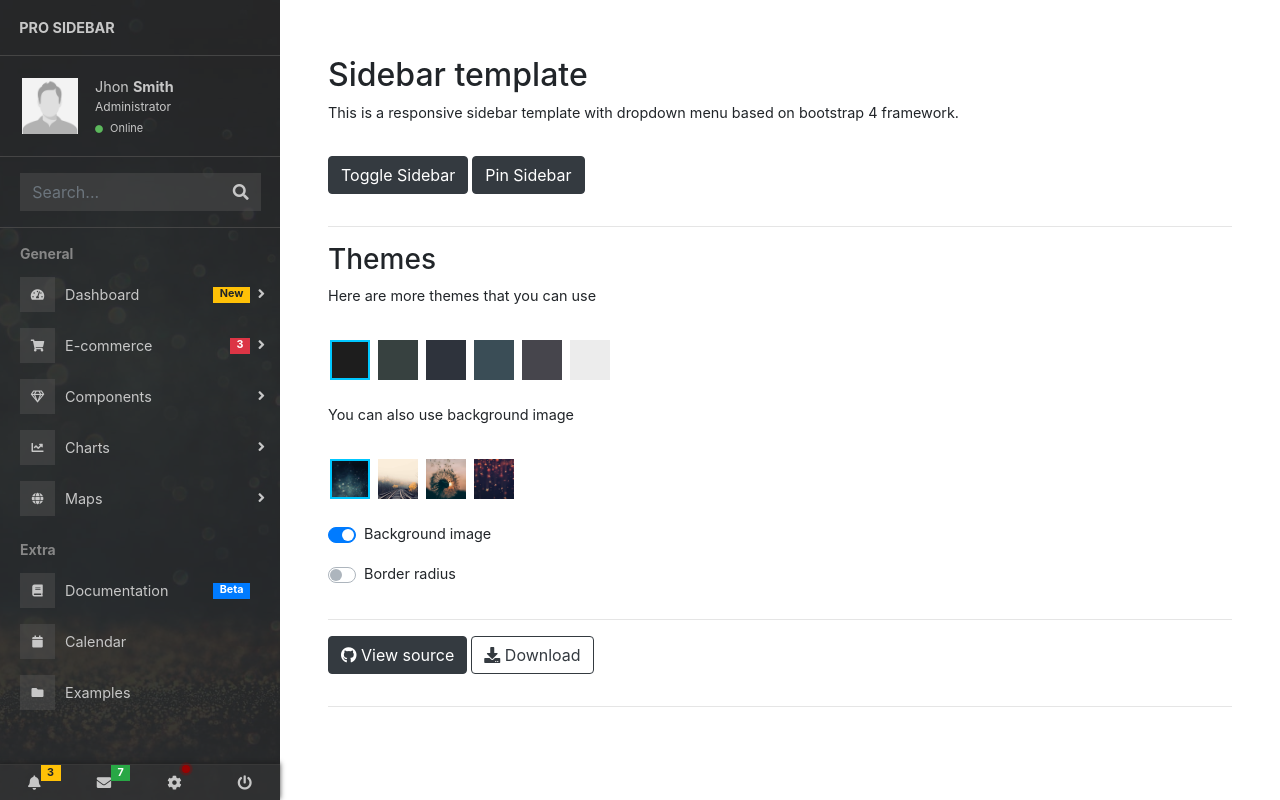
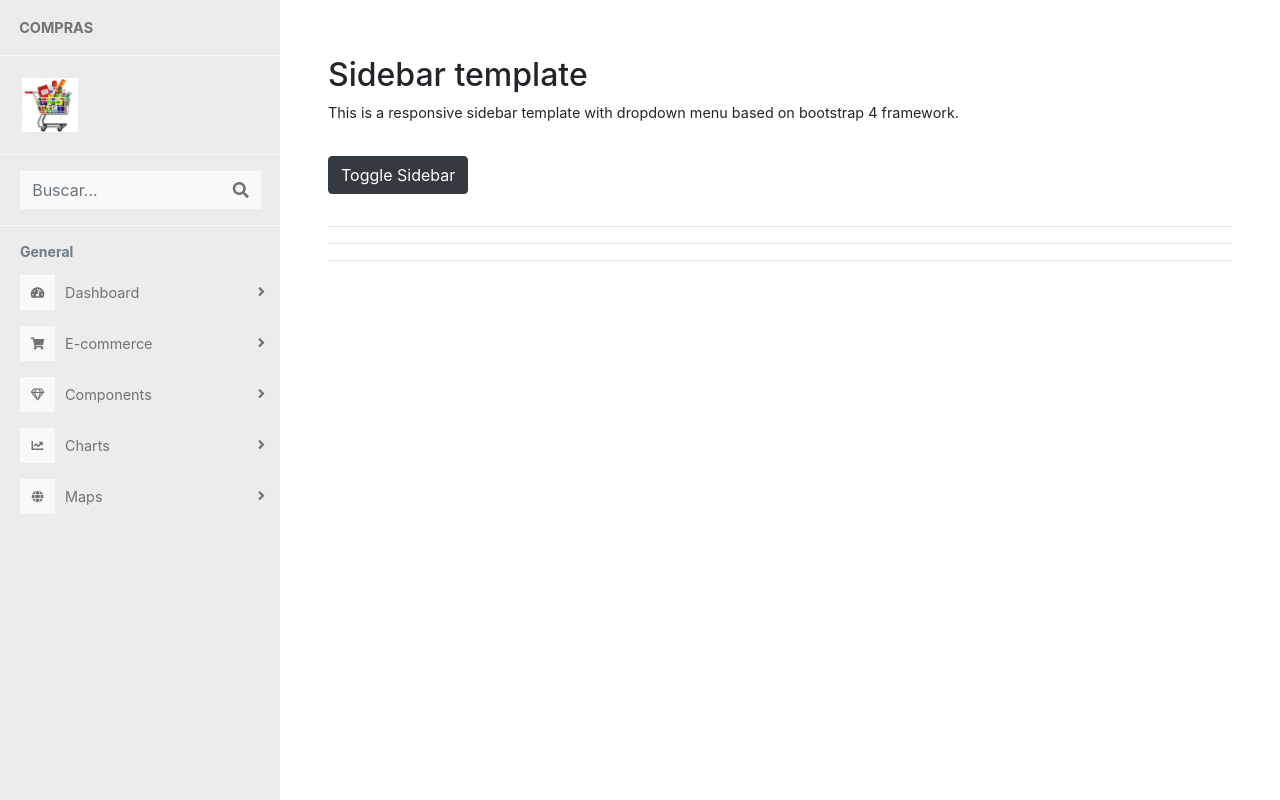
Before and after one commit to GiulianoRB/almacen, a Django app: page / in a window 1280 px wide. Run offline with Django 3.2, Linux system fonts and the light colour scheme; some libraries are stand-ins or nearby versions.

Commit message:
formateando

```diff
--- a/productos/templates/productos/index.html
+++ b/productos/templates/productos/index.html
@@ -27,19 +27,20 @@
 </head>
 
 <body>
-    <div class="page-wrapper default-theme sidebar-bg bg1 toggled">
+    <div class="page-wrapper light-theme toggled">
         <nav id="sidebar" class="sidebar-wrapper">
             <div class="sidebar-content">
                 <!-- sidebar-brand  -->
                 <div class="sidebar-item sidebar-brand">
-                    <a href="#">pro sidebar</a>
+                    <a href="#">Compras</a>
                 </div>
                 <!-- sidebar-header  -->
                 <div class="sidebar-item sidebar-header d-flex flex-nowrap">
                     <div class="user-pic">
-                        <img class="img-responsive img-rounded" src="../../../static/img/user.jpg" alt="User picture">
+                            <img class="img-responsive img-rounded" src="../../../static/img/carro.png" alt="User picture">
                     </div>
-                    <div class="user-info">
+
+                    <!-- <div class="user-info">
                         <span class="user-name">Jhon
                             <strong>Smith</strong>
                         </span>
@@ -48,13 +49,13 @@
                             <i class="fa fa-circle"></i>
                             <span>Online</span>
                         </span>
-                    </div>
+                    </div> -->
                 </div>
                 <!-- sidebar-search  -->
                 <div class="sidebar-item sidebar-search">
                     <div>
                         <div class="input-group">
-                            <input type="text" class="form-control search-menu" placeholder="Search...">
+                            <input type="text" class="form-control search-menu" placeholder="Buscar...">
                             <div class="input-group-append">
                                 <span class="input-group-text">
                                     <i class="fa fa-search" aria-hidden="true"></i>
@@ -73,13 +74,13 @@
                             <a href="#">
                                 <i class="fa fa-tachometer-alt"></i>
                                 <span class="menu-text">Dashboard</span>
-                                <span class="badge badge-pill badge-warning">New</span>
+                                <!-- <span class="badge badge-pill badge-warning">New</span> -->
                             </a>
                             <div class="sidebar-submenu">
                                 <ul>
                                     <li>
                                         <a href="#">Dashboard 1
-                                            <span class="badge badge-pill badge-success">Pro</span>
+                                            <!-- <span class="badge badge-pill badge-success">Pro</span> -->
                                         </a>
                                     </li>
                                     <li>
@@ -95,7 +96,7 @@
                             <a href="#">
                                 <i class="fa fa-shopping-cart"></i>
                                 <span class="menu-text">E-commerce</span>
-                                <span class="badge badge-pill badge-danger">3</span>
+                                <!-- <span class="badge badge-pill badge-danger">3</span> -->
                             </a>
                             <div class="sidebar-submenu">
                                 <ul>
@@ -176,7 +177,7 @@
                                 </ul>
                             </div>
                         </li>
-                        <li class="header-menu">
+                        <!-- <li class="header-menu">
                             <span>Extra</span>
                         </li>
                         <li>
@@ -197,13 +198,13 @@
                                 <i class="fa fa-folder"></i>
                                 <span class="menu-text">Examples</span>
                             </a>
-                        </li>
+                        </li> -->
                     </ul>
                 </div>
                 <!-- sidebar-menu  -->
             </div>
             <!-- sidebar-footer  -->
-            <div class="sidebar-footer">
+            <!-- <div class="sidebar-footer">
                 <div class="dropdown">
 
                     <a href="#" data-toggle="dropdown" aria-haspopup="true" aria-expanded="false">
@@ -343,7 +344,7 @@
                         <i class="fas fa-ellipsis-h"></i>
                     </a>
                 </div>
-            </div>
+            </div> -->
         </nav>
         <!-- page-content  -->
         <main class="page-content pt-2">
@@ -359,23 +360,22 @@
                         <a id="toggle-sidebar" class="btn btn-dark" href="#">
                             <span>Toggle Sidebar</span>
                         </a>
-                        <a id="pin-sidebar" class="btn btn-dark" href="#">
+                        <!-- <a id="pin-sidebar" class="btn btn-dark" href="#">
                             <span>Pin Sidebar</span>
-                        </a>
+                        </a> -->
 
                     </div>
                 </div>
                 <hr>
-                <div class="row">
+                <!-- <div class="row">
                     <div class="form-group col-md-12">
                         <h3>Themes</h3>
                         <p>Here are more themes that you can use</p>
                     </div>
-                </div>
-
-                <div class="row">
+                </div> -->
+                <!-- <div class="row">
                     <div class="form-group col-md-12">
-                        <a href="#" data-theme="default-theme" class="theme default-theme selected"></a>
+                        <a href="#" data-theme="light-theme" class="theme light-theme selected"></a>
                         <a href="#" data-theme="chiller-theme" class="theme chiller-theme"></a>
                         <a href="#" data-theme="legacy-theme" class="theme legacy-theme"></a>
                         <a href="#" data-theme="ice-theme" class="theme ice-theme"></a>
@@ -404,18 +404,8 @@
                         </div>
                     </div>
 
-                </div>
-
+                </div> -->
                 <hr>
-                <div class="row">
-                    <div class="form-group col-md-12">
-                        <a href="https://github.com/azouaoui-med/pro-sidebar-template" class="btn btn-dark" target="_blank">
-                            <i class="fab fa-github"></i> View source</a>
-                        <a href="https://github.com/azouaoui-med/pro-sidebar-template/archive/gh-pages.zip" class="btn btn-outline-dark"
-                            target="_blank">
-                            <i class="fa fa-download"></i> Download</a>
-                    </div>
-                </div>
                 <hr>
             </div>
         </main>
```
Also changed, not shown: static/img/carro.png (added).
